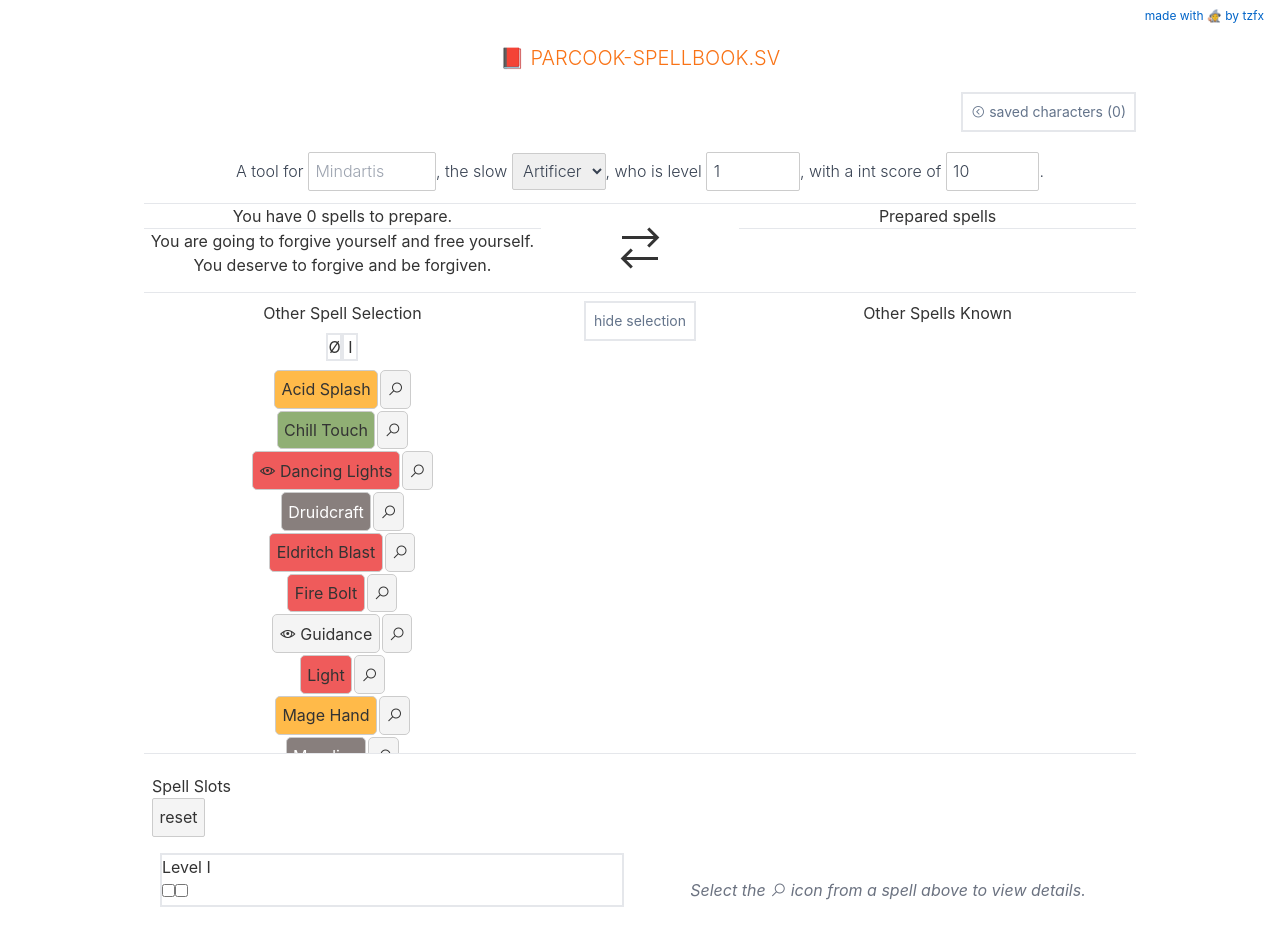
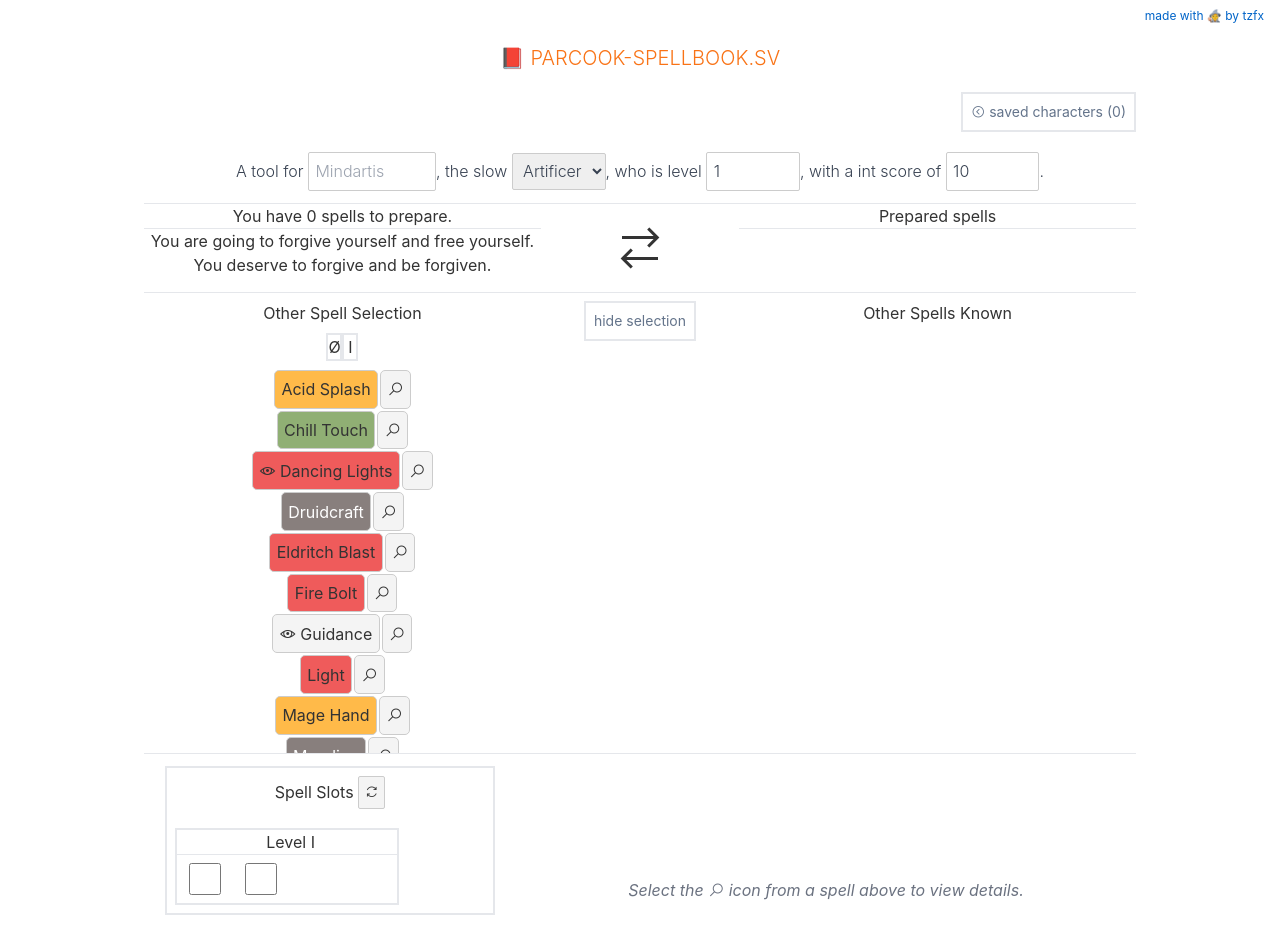
Before and after one commit to tzfx/parcook-spellbook.sv, a Svelte app: page / in a window 1280 px wide. Shown: the top 952 px of the page. Built offline with nearby package versions, Linux system fonts and the light colour scheme.

Commit message:
wip: spell slots tracker.

```diff
--- a/src/SpellSlots.svelte
+++ b/src/SpellSlots.svelte
@@ -13,21 +13,33 @@
     let spellSlots: boolean[][] = resetAll();
 </script>
 
-<div class="text-left border-1 p-2 flex-column">
-  <h2>Spell Slots</h2>
-  <button on:click={() => (spellSlots = resetAll())}>reset</button>
+<div class="border-2 p-2 basis-1/4">
+    <h2>
+        Spell Slots <button
+            class="text-sm"
+            on:click={() => (spellSlots = resetAll())}
+            ><i class="las la-sync-alt" /></button
+        >
+    </h2>
+    <div class="flex flex-col">
         {#each spellSlots as slot, slotLevel}
-    <div class="border-2 m-2">
-      <h3>Level {convert(slotLevel + 1)}</h3>
+            <div class="border-2 basis-1/5 w-56 mt-3">
+                <h3 class="pl-2">Level {convert(slotLevel + 1)}</h3>
+                <hr />
+                <div class="flex flex-row w-56">
                     {#each slot as spent, i}
                         <input
+                            class="w-8 h-8 basis-1/4 mt-2"
                             type="checkbox"
                             checked={spellSlots[slotLevel][i]}
                             on:click={() => {
-            spellSlots[slotLevel][i] = !spellSlots[slotLevel][i];
+                                spellSlots[slotLevel][i] =
+                                    !spellSlots[slotLevel][i];
                             }}
                         />
                     {/each}
                 </div>
+            </div>
         {/each}
     </div>
+</div>
--- a/src/Spellbook.svelte
+++ b/src/Spellbook.svelte
@@ -292,11 +292,11 @@
     <hr />
     <div class="flex">
         {#if prep.clazz != null}
-            <div class="py-3 md:w-6/12 mx-auto">
+            <div class="py-3 md:w-4/12 mx-auto">
                 <SpellSlots level={prep.level} clazz={prep.clazz} />
             </div>
         {/if}
-        <div class="py-3 md:w-6/12 mx-auto">
+        <div class="py-3 md:w-7/12 mx-auto">
             {#if selectedSpell != null}
                 <SpellDetails {deselect} spell={selectedSpell} />
             {:else}
```
Lines whose indentation alone changed are shown as unchanged.
